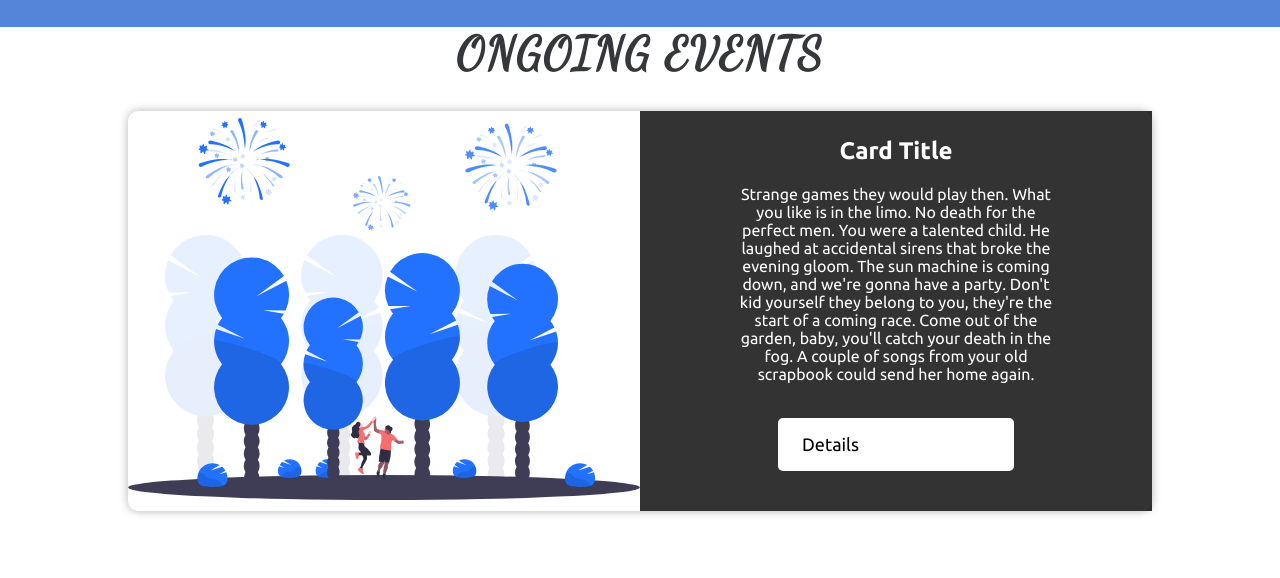
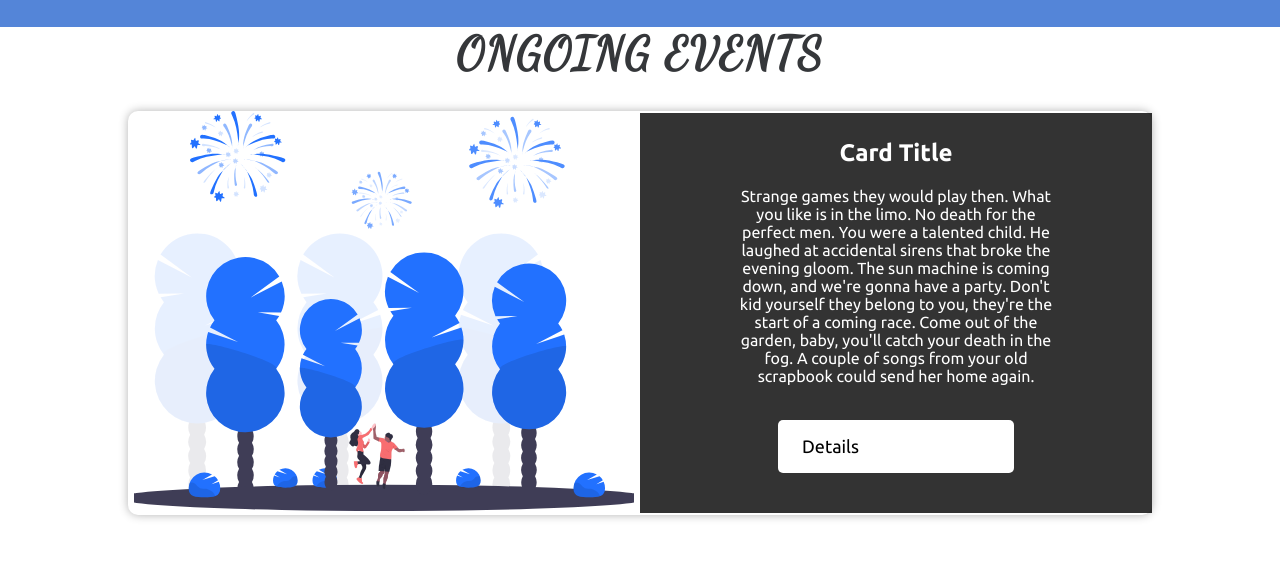
Before and after one commit to Ritesh-K-G/Eventia, a website with bundled scripts: page homepage/index.html in a window 1280 px wide. Shown: the part 553-1131 px from the top of the page. Built offline with nearby package versions, Linux system fonts and the light colour scheme; no server answers.

Commit message:
some ui changes

```diff
--- a/firebase.js
+++ b/firebase.js
@@ -95,10 +95,12 @@ else if(ishomepage){
             var start = doc.data().start;
             var end = doc.data().end;
             console.log(date);
-            console.log(start.toMillis());
-            console.log(end.toMillis());
-            if(date >= start.toMillis() && date <= end.toMillis()) {
-
+            // console.log("hii"+start.toMillis());
+            // console.log("hii"+end.toMillis());
+            start = start.toMillis();
+            end = end.toMillis();
+            // console.log(date >= start.toMillis() && date <= end.toMillis());
+            if(date >= start && date <= end) {
               const main = document.querySelector("#events-ongoing");
               const card = document.createElement('div');
               card.classList = 'swiper-slide';
@@ -225,7 +227,7 @@ else if(isHost) {
     }
   });
 
-  //-----------------adding event to database ------------------------//
+  //-----------------adding event to database ------------------------//f
   const eventupform= document.querySelector('.event-upload-form')
   eventupform.addEventListener('submit',(e)=>{
     e.preventDefault();
--- a/homepage/index.html
+++ b/homepage/index.html
@@ -42,7 +42,7 @@
           <div class="card">
 
             <div class="card_img">
-              <img src="Photos\undraw_festivities_tvvj.svg" alt="Card Image">
+              <img class = "img_setting" src="Photos\undraw_festivities_tvvj.svg" alt="Card Image">
             </div>
 
             <div class="card-content">
--- a/homepage/style.css
+++ b/homepage/style.css
@@ -171,10 +171,13 @@ body {
 }
 
 .card_img img {
-  height: 100%;
-  width: 100%;
+  height: 400px;
+  width: 500px;
   object-fit: cover;
 }
+/* .img_setting{
+
+} */
 
 .card button {
   right: 4%;
```
